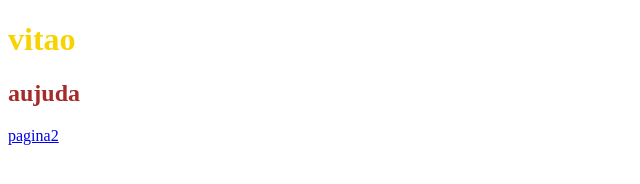
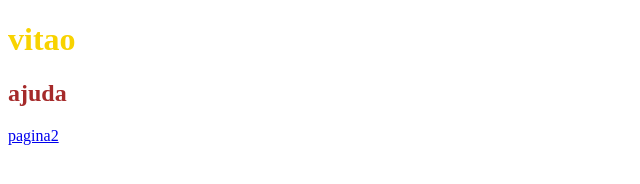
Before and after one commit to Br1anStewart/repositorio1, a plain HTML site: page index.html in a window 1280 px wide. Shown: the full height of the page, 0-640 px from the left. Drawn offline with Linux system fonts and the light colour scheme.

Commit message:
escrevi errado

```diff
--- a/index.html
+++ b/index.html
@@ -9,7 +9,7 @@
 </head>
 <body>
  <h1>vitao </h1>
- <h2>aujuda</h2>
+ <h2>ajuda</h2>
  <p><a href="pagina2.html">pagina2
 
  </a></p>
```
